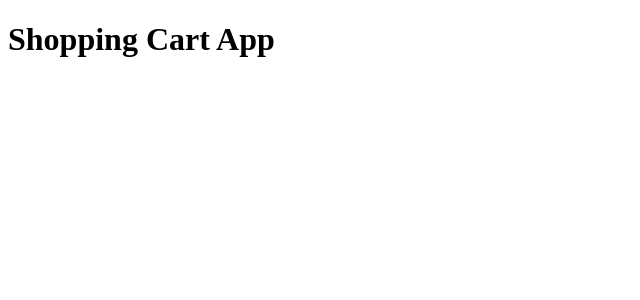
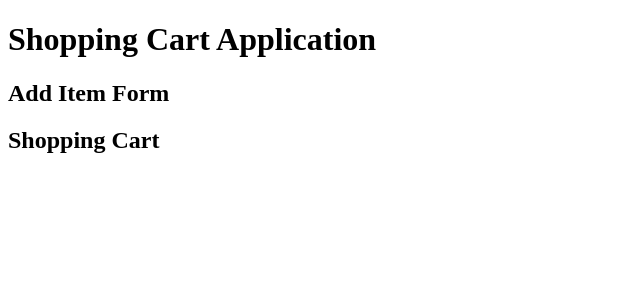
Before and after one commit to MANOJ-M-007/shopping-cart, a React (Vite) app: page / in a window 1280 px wide. Shown: the top 300 px of the page, without its empty margins (0-640 px from the left). Built offline with nearby package versions, Linux system fonts and the light colour scheme.

Commit message:
Create shopping cart component structure

```diff
--- a/src/App.jsx
+++ b/src/App.jsx
@@ -1,7 +1,14 @@
+import AddItemForm from "./components/AddItemForm";
+import ShoppingCart from "./components/ShoppingCart";
+
 function App() {
   return (
     <div>
-      <h1>Shopping Cart App</h1>
+      <h1>Shopping Cart Application</h1>
+
+      <AddItemForm />
+
+      <ShoppingCart />
     </div>
   );
 }
--- a/src/components/AddItemForm.jsx
+++ b/src/components/AddItemForm.jsx
@@ -0,0 +1,9 @@
+function AddItemForm() {
+  return (
+    <div>
+      <h2>Add Item Form</h2>
+    </div>
+  );
+}
+
+export default AddItemForm;
--- a/src/components/ShoppingCart.jsx
+++ b/src/components/ShoppingCart.jsx
@@ -0,0 +1,9 @@
+function ShoppingCart() {
+  return (
+    <div>
+      <h2>Shopping Cart</h2>
+    </div>
+  );
+}
+
+export default ShoppingCart;
```
Also changed, not shown: src/components/CartItem.jsx (+9 -0 lines).
